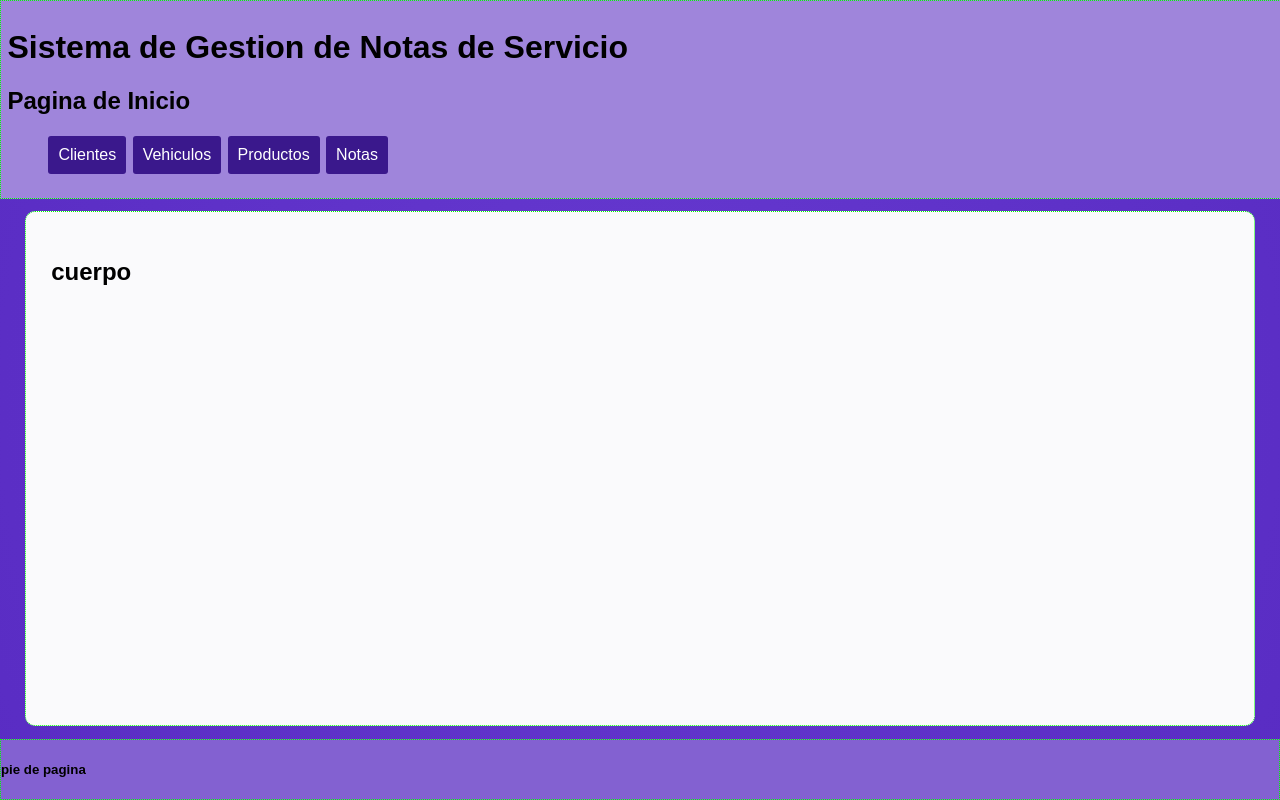
After one commit to rencinast/SGNS, a Flask app: template SGNS/templates/Inicio.html in a window 1280 px wide. The commit adds this page. Run offline with Flask 3, Linux system fonts and the light colour scheme; the template is opened without the code that fills it, so the values that code supplies are empty.

Commit message:
Diseño de login y base de la pagina

```diff
--- /dev/null
+++ b/SGNS/templates/Inicio.html
@@ -0,0 +1,30 @@
+<!DOCTYPE html>
+<html>
+    <head>
+        <link rel="stylesheet" href="estilos/style.css">
+    </head>
+    <body>
+        <div class="caja">
+            <div class="row header">
+                <header>
+                    <h1>Sistema de Gestion de Notas de Servicio</h1>
+                    <h2>Pagina de Inicio</h2>
+                </header>
+                <nav>
+                    <ul>
+                        <li>Clientes</li>
+                        <li>Vehiculos</li>
+                        <li>Productos</li>
+                        <li>Notas</li>
+                    </ul>
+                </nav>
+            </div>
+            <div class="row cuerpo">
+                <h2>cuerpo</h2>
+            </div>
+            <footer class="row footer">
+                <h5>pie de pagina</h5>
+            </footer>
+        </div>
+    </body>
+</html>
--- /dev/null
+++ b/SGNS/templates/estilos/style.css
@@ -0,0 +1,53 @@
+html,body{
+    font-family: Arial,sans-serif;
+    background-color: #9f85db;
+    /*background:radial-gradient(circle at center,#6639d0,#592cc3);*/
+    margin:0%;
+    height:100%;
+}
+.caja{
+    min-height: 100vh;
+    display:flex;
+    flex-flow: column;
+    background:radial-gradient(circle at center,#6639d0,#592cc3);
+}
+.caja .row{
+    border:1px dotted #00ff00;
+}
+.caja .row.header{
+    background-color: #9f85db;
+    padding: .5%;
+    flex: 0 1 auto;
+    width: 100%;
+    margin:0;
+}
+
+nav>ul>li{
+    display: inline-block;
+    margin: 1px;
+    padding: 10px;
+    background-color: #3a188c;
+    color: white;
+    border-radius: 3px;
+}
+nav>ul>li:hover{
+    color: white;
+    background: linear-gradient(180deg, #3a188c 40%, black);
+    border-radius: 3px;
+}
+
+.caja .row.cuerpo{
+    background-color: #fafafc;
+    width: 92%;
+    margin:auto;
+    margin-top: 1%;
+    margin-bottom: 1%;
+    padding: 2%;
+    padding-bottom: auto;
+    border-radius: 10px;
+    flex: 1 1 auto;
+}
+.caja .row.footer{
+    flex: 0 1 5%;
+    background-color: #8361D1;
+}
```
Also changed, not shown: SGNS/templates/Login.html (+3 -76 lines), SGNS/templates/estilos/loginstyle.css (added, +74 -0 lines), SGNS/templates/HomeCliente.html (deleted).
